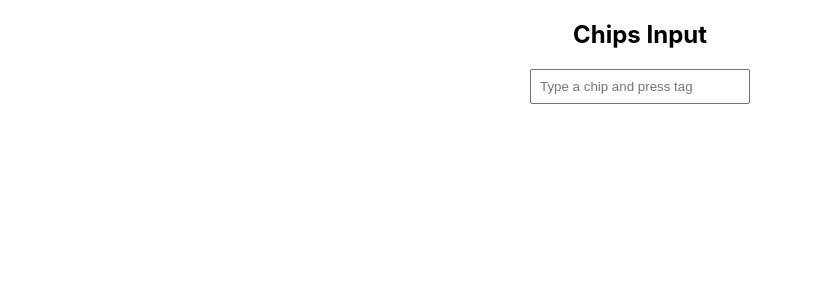
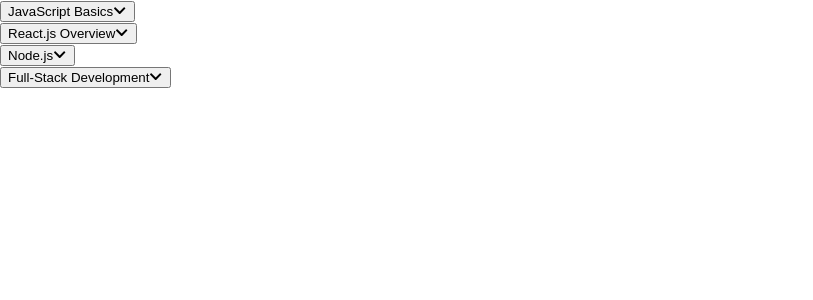
Before and after one commit to AyushiShankar/ReactPractice, a React (Create React App) app: page / in a window 1280 px wide. Shown: the top 300 px of the page, without its empty margins (0-813 px from the left). Built offline with nearby package versions, Linux system fonts and the light colour scheme.

Commit message:
Accordion

```diff
--- a/package.json
+++ b/package.json
@@ -9,6 +9,7 @@
     "@testing-library/user-event": "^13.5.0",
     "react": "^19.2.4",
     "react-dom": "^19.2.4",
+    "react-icons": "^5.6.0",
     "react-scripts": "5.0.1",
     "web-vitals": "^2.1.4"
   },
--- a/src/App.js
+++ b/src/App.js
@@ -1,4 +1,5 @@
-import ChipsInput from "./components/ChipsInput/ChipsInput";
+// import ChipsInput from "./components/ChipsInput/ChipsInput";
+import Accordion from "./components/Accordion/Accordion";
 export default function App() {
-  return <ChipsInput />;
+  return <Accordion />;
 }
--- /dev/null
+++ b/src/components/Accordion/Accordian.module.css
@@ -0,0 +1,53 @@
+/* General Accordion Styles */
+.accordion {
+    width: 100%;
+    max-width: 400px;
+    margin: auto;
+    padding: 20px;
+    border: 1px solid #ddd;
+    border-radius: 8px;
+    background-color: #f9f9f9;
+}
+
+/* Accordion Item Styles */
+.accordion-item {
+    margin-bottom: 10px;
+    border: 1px solid #ddd;
+    border-radius: 5px;
+    background-color: #fff;
+}
+
+/* Accordion Title Button */
+.accordion-title {
+    width: 100%;
+    padding: 15px;
+    text-align: left;
+    background-color: #f1f1f1;
+    border: none;
+    border-radius: 5px;
+    cursor: pointer;
+    font-size: 16px;
+    font-weight: bold;
+    transition: background-color 0.3s ease;
+}
+
+.accordion-title:hover {
+    background-color: #e0e0e0;
+}
+
+.accordion-title[aria-expanded="true"] {
+    background-color: #d0d0d0;
+}
+
+.accordion-content {
+    padding: 15px;
+    background-color: #fafafa;
+    border-top: 1px solid #ddd;
+    font-size: 14px;
+}
+
+.accordion p {
+    font-size: 16px;
+    color: #666;
+    text-align: center;
+}
--- /dev/null
+++ b/src/components/Accordion/Accordion.js
@@ -0,0 +1,54 @@
+import React, { useState } from "react";
+import { FaChevronDown, FaChevronUp } from "react-icons/fa";
+import './Accordian.module.css';
+
+
+
+function Accordion( ) {
+
+    const items = [
+  {
+    title: "JavaScript Basics",
+    content: "Learn variables, functions, and loops in JavaScript."
+  },
+  {
+    title: "React.js Overview",
+    content: "Understand components, state, and props in React."
+  },
+  {
+    title: "Node.js",
+    content: "Basics of server-side development with Node.js."
+  },
+  {
+    title: "Full-Stack Development",
+    content: "Build full-stack apps with React and Node.js."
+  },
+];
+    const [isOpen, setIsOpen] = useState(false);
+    function handleAccordian(index) {
+
+        setIsOpen((prev) => (prev === index) ? null : index);
+
+    }
+    if (!items || items.length === 0) {
+        return <p>No items available.</p>;
+    }
+    return (
+        <div className="accordion">
+
+            {items.map((item, index) =>
+                <div className="accordion-item" key={index}>
+                    <button className="accordion-title" onClick={() => handleAccordian(index)}>{item.title}
+                        {isOpen === index ? <FaChevronUp style={{ float: 'right' }} /> : <FaChevronDown style={{ float: 'right' }} />}
+                    </button>
+
+                    {isOpen === index && <p className="accordion-content">{item.content}</p>}
+
+
+                </div>)
+            }
+        </div >
+    );
+}
+
+export default Accordion;
```
Also changed, not shown: 1 other file (tests, documents, lock files or other folders).
